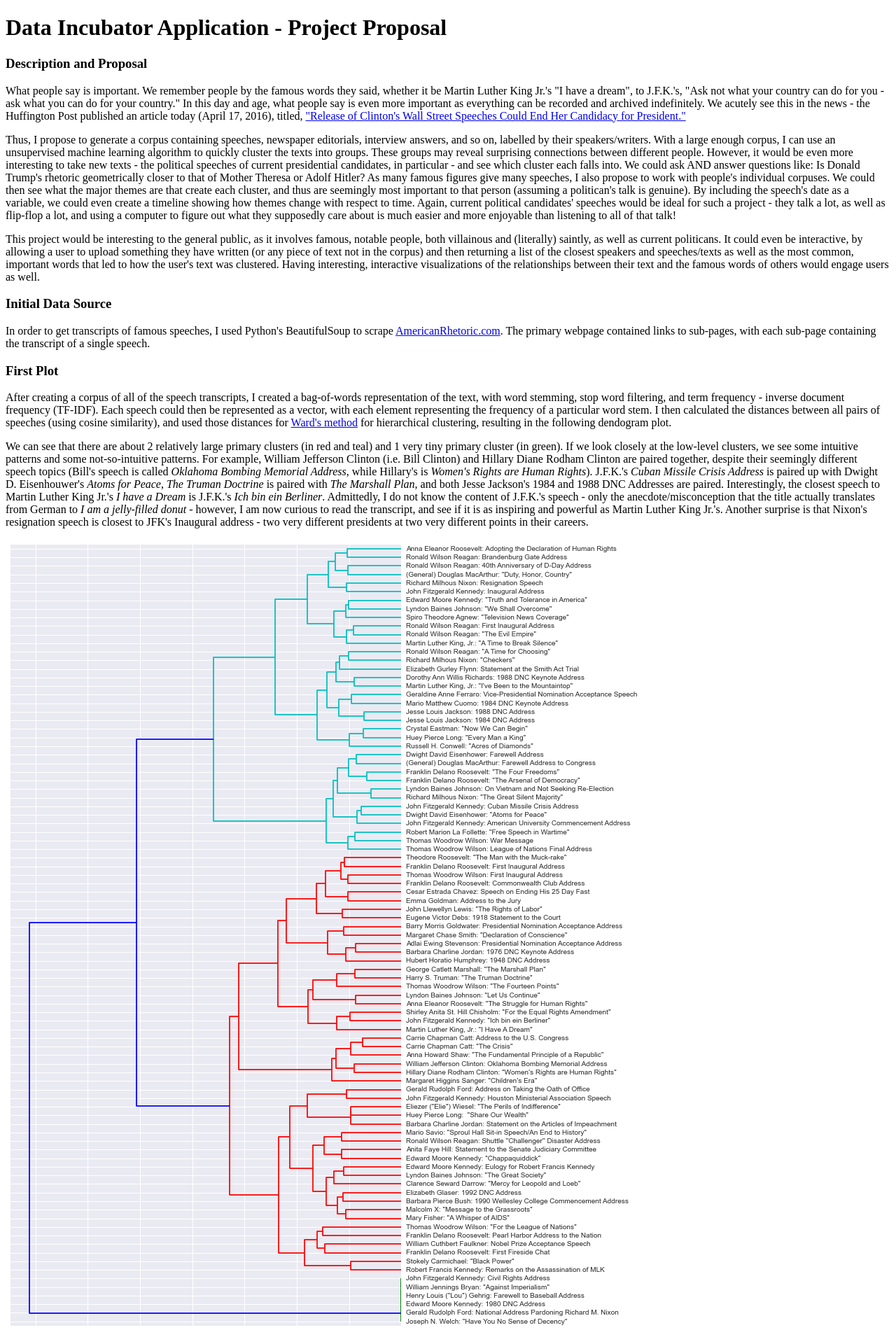
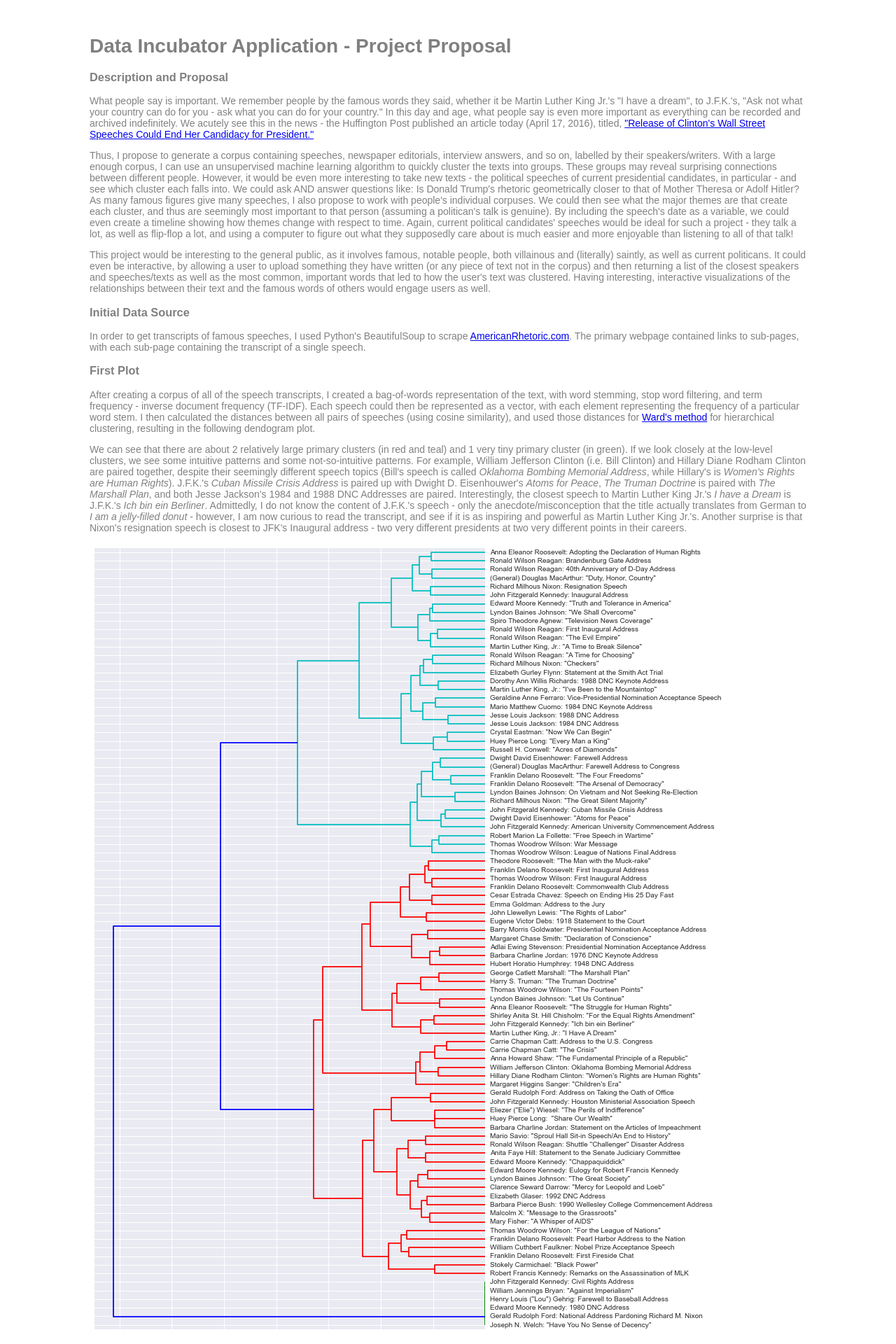
Before and after one commit to firefly454/firefly454.github.io, a Jekyll site: the page incubator/index.html, which Jekyll copies as it is, in a window 1280 px wide. Shown: the top 1920 px of the page at 70% size. Built offline with Jekyll 4.4.1, drawn with Linux system fonts in a browser that asks for light colours; a script that is not in the unit is left out.

Commit message:
Update index.html

```diff
--- a/incubator/index.html
+++ b/incubator/index.html
@@ -1,6 +1,15 @@
 <!doctype html>
 <html>
 <head>
+ <style>
+	body {
+		margin: 50px auto;
+    	width: 80%;
+		font-family: "Arial";
+		font-size: 14px;
+		color: gray;
+	}
+	</style>
 </head>
 <body>
 <h1>Data Incubator Application - Project Proposal</h1>
```
